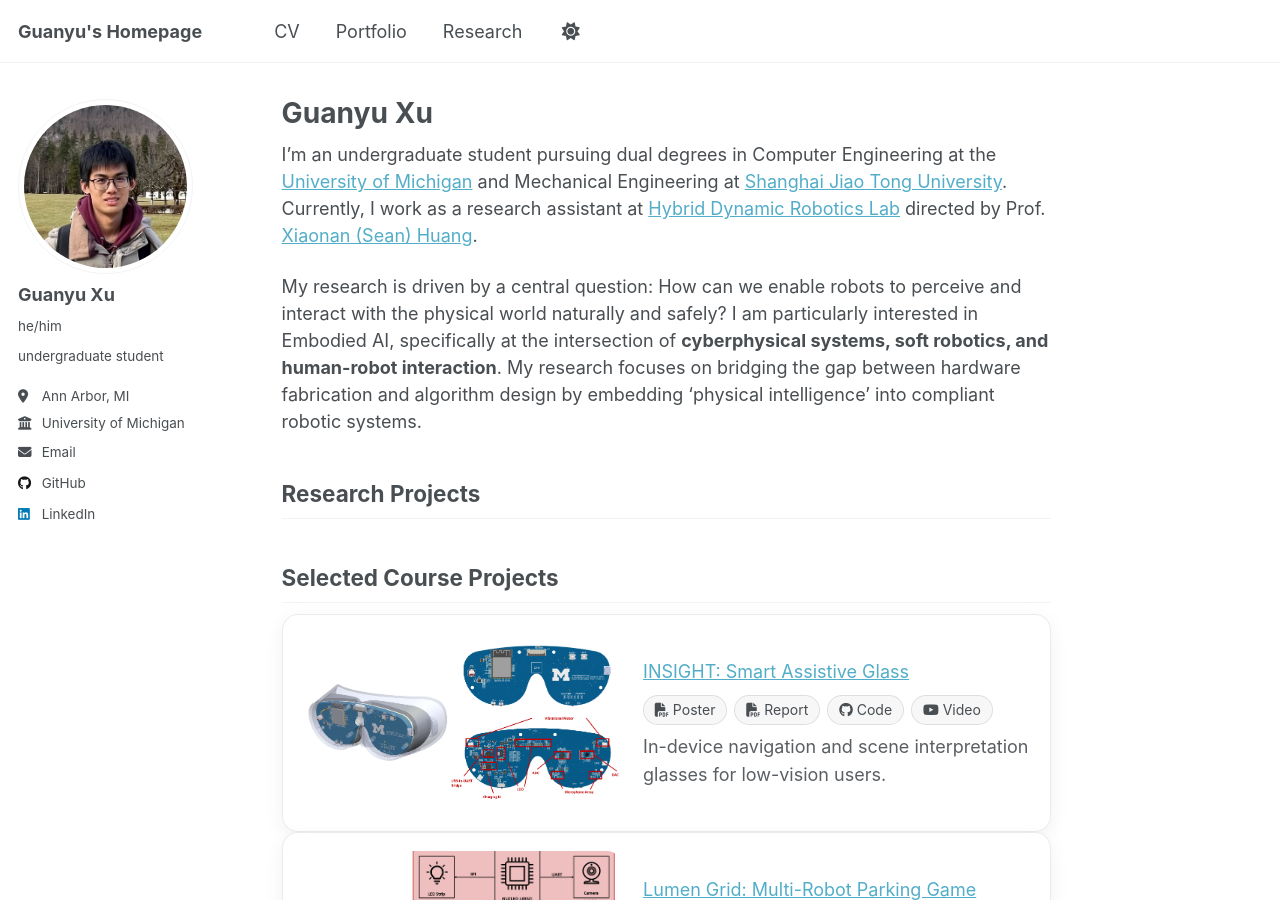
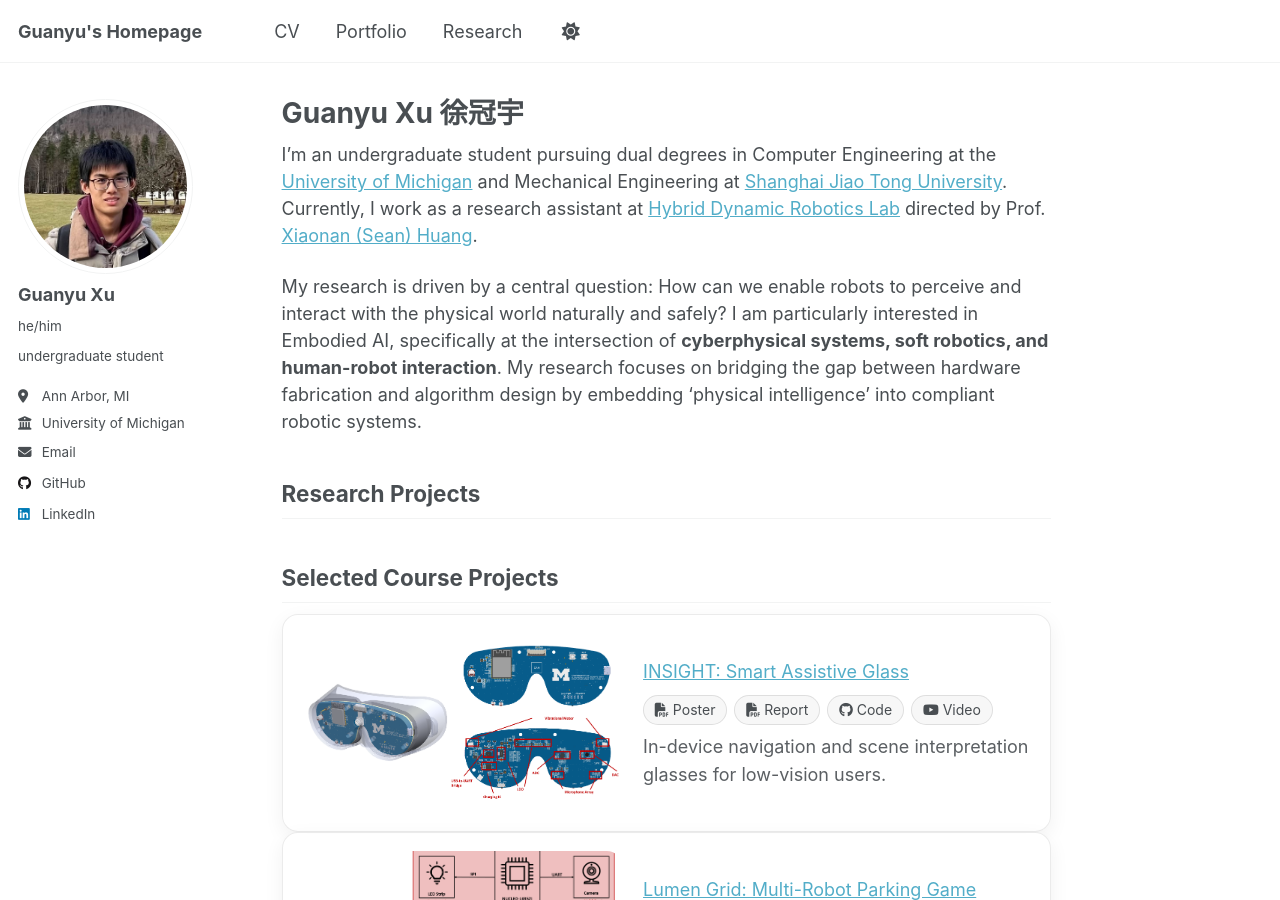
Before and after one commit to XuGuaaaanyu/XuGuaaaanyu.github.io, a Jekyll site: the page built from _pages/about.md, in a window 1280 px wide and 900 px high. Built offline with Jekyll 4.4.1, drawn with Linux system fonts in a browser that asks for light colours; a script that is not in the unit is left out.

Commit message:
update format

```diff
--- a/_pages/about.md
+++ b/_pages/about.md
@@ -1,6 +1,6 @@
 ---
 permalink: /
-title: "Guanyu Xu "
+title: "Guanyu Xu 徐冠宇"
 author_profile: true
 redirect_from:
   - /about/
```
Also changed, not shown: _research/optical_sensor.md (+0 -3 lines).
